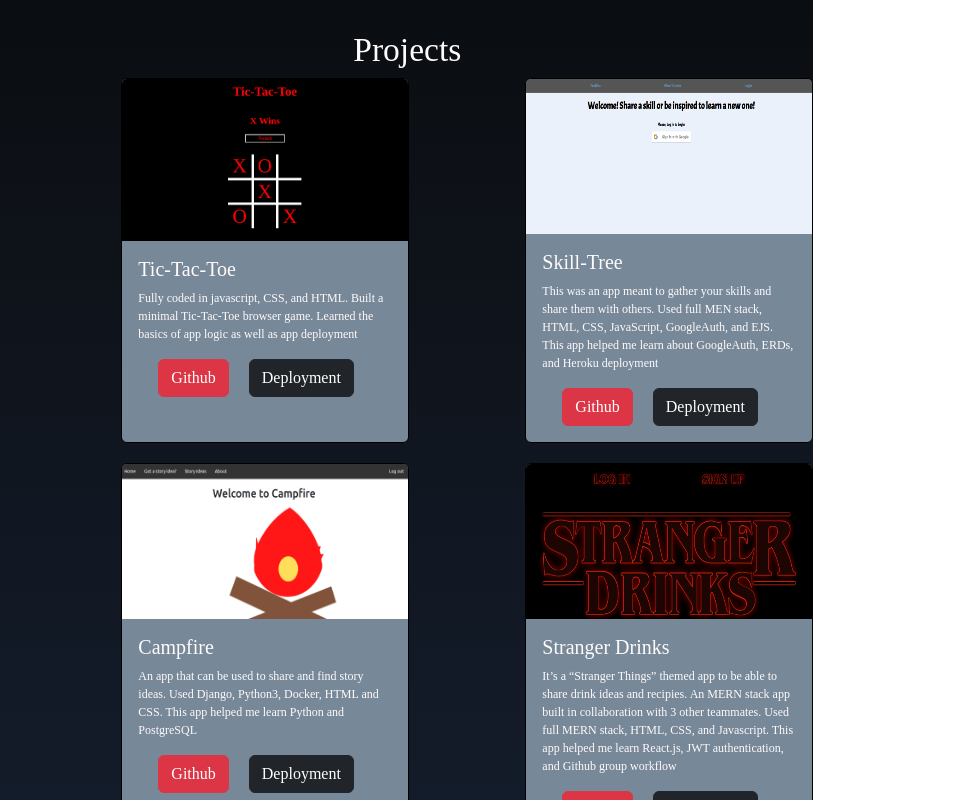
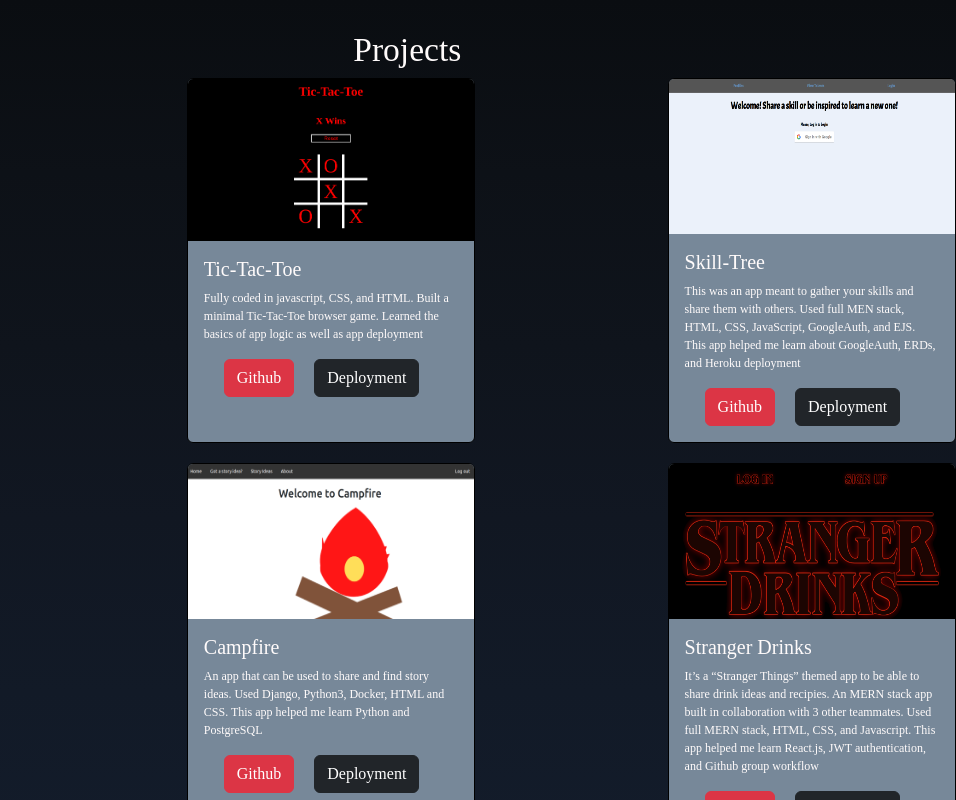
Before and after one commit to Erodri6z/Portfolio-2.0, a React (Create React App) app: page /Projects in a window 768 px wide. Shown: the top 800 px of the page, 956 px wide, since content can reach past the window. Built offline with nearby package versions, Linux system fonts and the light colour scheme; a web font is replaced by a local one.

Commit message:
add some better styling to projects page

```diff
--- a/src/styles/project.scss
+++ b/src/styles/project.scss
@@ -15,7 +15,7 @@
 .projects{
   margin-left: 5%;
   display: grid;
-  grid-template-columns: repeat(3,50vmin);
+  grid-template-columns: repeat(3, 60vmin);
   grid-gap: 20px;
   img {
     min-height: 155px;
@@ -67,6 +67,7 @@
 
 @media (min-width: 750px) and (max-width: 1100px){
   .projects {
-    grid-template-columns: repeat(2,50vmin);
+    margin-left: 100px;
+    grid-template-columns: repeat(2,60vmin);
   }
 }
```
